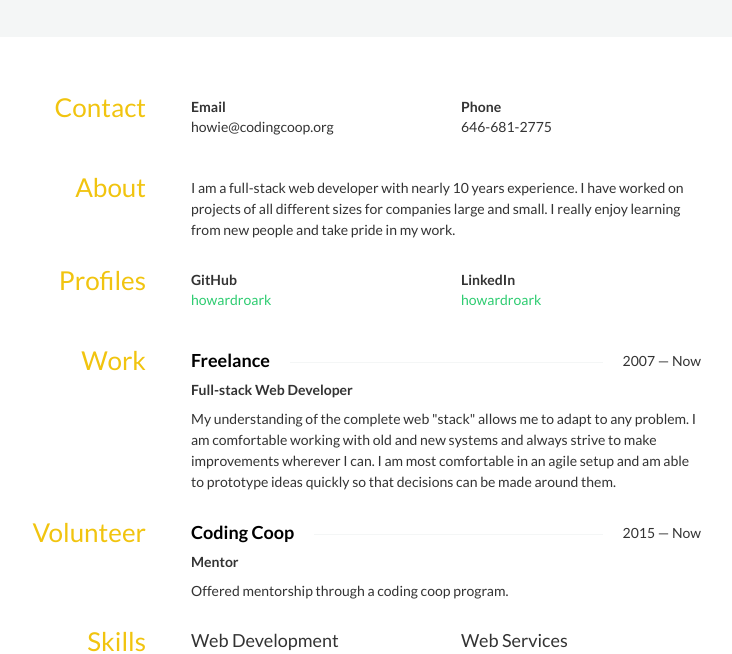
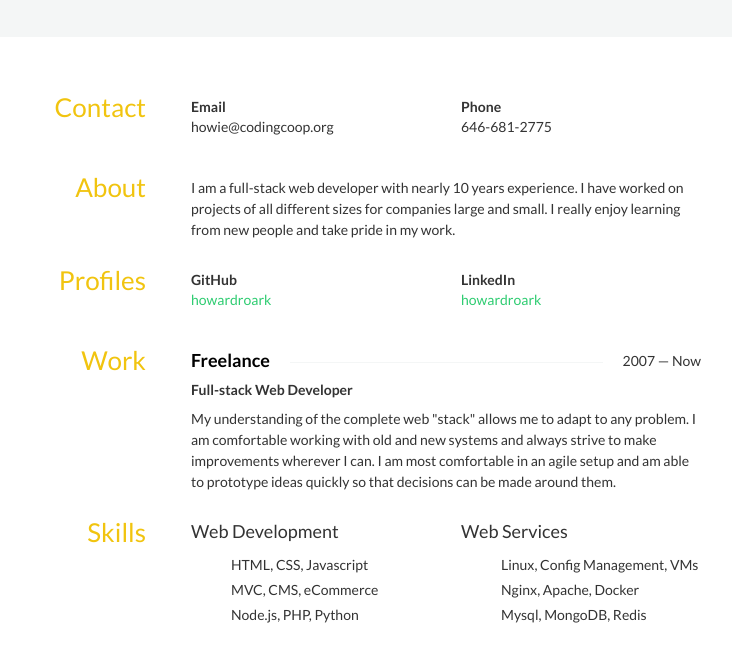
Before and after one commit to howardroark/resume, a website: page index.html in a window 1280 px wide. Shown: the part 149-803 px from the top of the page, without its empty margins (284-1016 px from the left). Drawn offline with nearby package versions, Linux system fonts and the light colour scheme; some icons are missing.

Commit message:
Removing an exaggeration.

```diff
--- a/index.html
+++ b/index.html
@@ -216,7 +216,7 @@ h4 span:first-child {
 			<div class="row">
 			<div class="col-sm-6">
 				<strong>Email</strong>
-				<div class="email"><a class="__cf_email__" href="/cdn-cgi/l/email-protection" data-cfemail="442c2b332d2104272b202d2a23272b2b346a2b3623">[email&#160;protected]</a><script data-cfhash='f9e31' type="text/javascript">/* <![CDATA[ */!function(t,e,r,n,c,a,p){try{t=document.currentScript||function(){for(t=document.getElementsByTagName('script'),e=t.length;e--;)if(t[e].getAttribute('data-cfhash'))return t[e]}();if(t&&(c=t.previousSibling)){p=t.parentNode;if(a=c.getAttribute('data-cfemail')){for(e='',r='0x'+a.substr(0,2)|0,n=2;a.length-n;n+=2)e+='%'+('0'+('0x'+a.substr(n,2)^r).toString(16)).slice(-2);p.replaceChild(document.createTextNode(decodeURIComponent(e)),c)}p.removeChild(t)}}catch(u){}}()/* ]]> */</script></div>
+				<div class="email"><a class="__cf_email__" href="/cdn-cgi/l/email-protection" data-cfemail="8de5e2fae4e8cdeee2e9e4e3eaeee2e2fda3e2ffea">[email&#160;protected]</a><script data-cfhash='f9e31' type="text/javascript">/* <![CDATA[ */!function(t,e,r,n,c,a,p){try{t=document.currentScript||function(){for(t=document.getElementsByTagName('script'),e=t.length;e--;)if(t[e].getAttribute('data-cfhash'))return t[e]}();if(t&&(c=t.previousSibling)){p=t.parentNode;if(a=c.getAttribute('data-cfemail')){for(e='',r='0x'+a.substr(0,2)|0,n=2;a.length-n;n+=2)e+='%'+('0'+('0x'+a.substr(n,2)^r).toString(16)).slice(-2);p.replaceChild(document.createTextNode(decodeURIComponent(e)),c)}p.removeChild(t)}}catch(u){}}()/* ]]> */</script></div>
 			</div>
 			<div class="col-sm-6">
 				<strong>Phone</strong>
@@ -290,32 +290,6 @@ h4 span:first-child {
 		</div>
 	</section>
 
-	<section id="volunteer" class="row">
-		<aside class="col-sm-3">
-			<h3>Volunteer</h3>
-		</aside>
-		<div class="col-sm-9">
-			<div class="row">
-			<div class="col-sm-12">
-				<h4 class="strike-through">
-					<span>Coding Coop</span>
-					<span class="date">
-						2015 — Now
-					</span>
-				</h4>
-				<div class="website pull-right">
-					<a href=""></a>
-				</div>
-				<div class="position">
-					Mentor
-				</div>
-				<div class="summary">
-					<p>Offered mentorship through a coding coop program.</p>
-				</div>
-			</div>
-			</div>
-		</div>
-	</section>
 
 
 
```
Also changed, not shown: resume.json (+1 -11 lines), resume.png, 1 other file.
